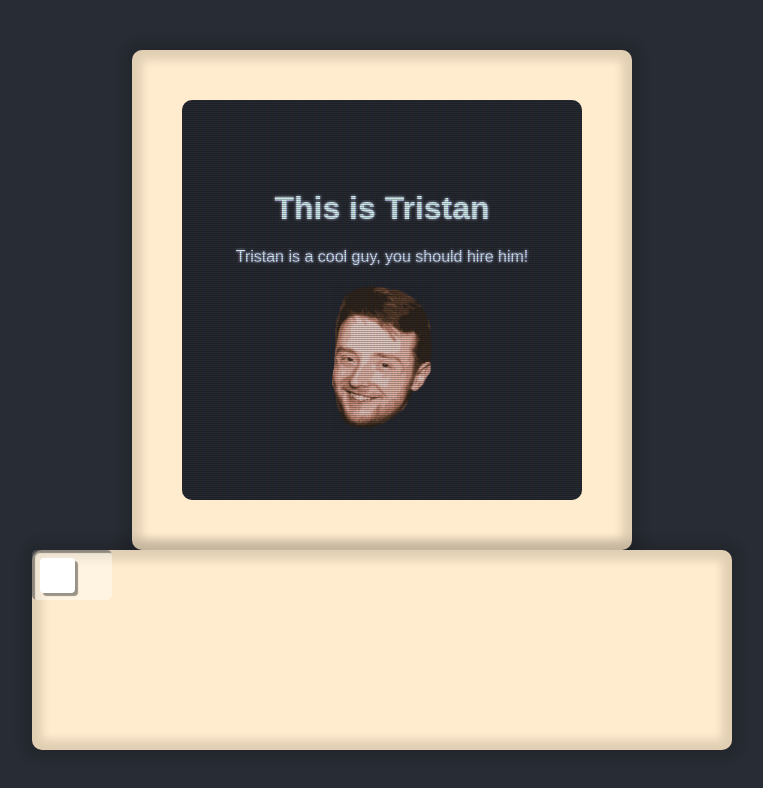
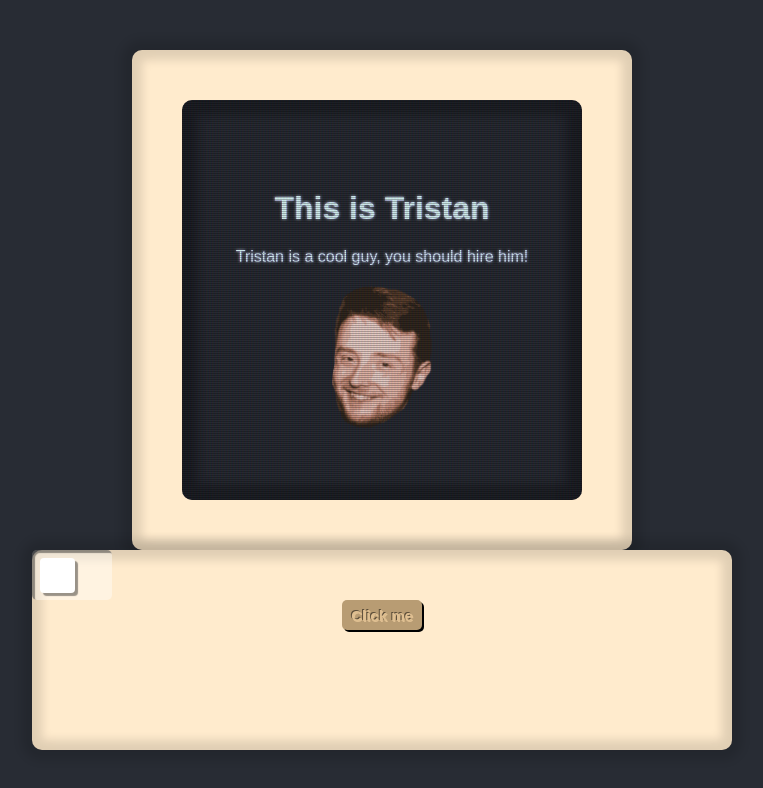
Before and after one commit to TrisRosco/portfolio, a React (Create React App) app in the folder pf/: page / in a window 1280 px wide. Shown: the top 788 px of the page, without its empty margins (258-1021 px from the left). Built offline with nearby package versions, Linux system fonts and the light colour scheme; a web font is replaced by a local one.

Commit message:
Inner screen shadow, button now greets

```diff
--- a/pf/src/components/app/App.css
+++ b/pf/src/components/app/App.css
@@ -35,3 +35,24 @@
   border: none;
   box-shadow: inset 0 0 10px 10px #0000001f, 0 0 10px 10px #0000001f;
 }
+
+#welcome-button {
+  width: 80px;
+  height: 30px;
+  border-radius: 5px;
+  border: none;
+  background-color: rgb(184, 156, 115);
+  box-shadow: 2px 2px 0px #000000;
+  color: rgb(223, 191, 145);
+  font-size: 15px;
+  font-weight: bold;
+  cursor: pointer;
+  text-shadow: -1px -1px rgba(0,0,0,0.5), 1px 1px
+}
+
+#welcome-button:active {
+  transition: 0.2s;
+  box-shadow: none;
+  transform: translateY(2px);
+  text-shadow: -1px -1px rgba(0,0,0,0.5), 1px 1px
+}
--- a/pf/src/components/app/App.js
+++ b/pf/src/components/app/App.js
@@ -3,10 +3,9 @@ import ToggleSwitch from "../toggleSwitch";
 import CrtOuter from "../crtOuter";
 import { useEffect, useState } from "react";
 import jeff from "../../assets/images/jeff.jpg";
+import welcome from "../../assets/sounds/welcome.mp3";
 function App() {
   const [isNVGOn, setIsNVGOn] = useState(false);
-  const [deviceUptime, setDeviceUptime] = useState(0);
-  const [powerConsumption, setPowerConsumption] = useState(0);
 
   useEffect(() => {
     console.log("App loaded");
@@ -24,10 +23,11 @@ function App() {
     setIsNVGOn(!isNVGOn);
   };
 
-  const handlePowerCalc = (e) => {
-    setDeviceUptime(e.target.value);
-    setPowerConsumption(Math.round(e.target.value * 0.14 * 10) / 10);
+  const playWelcome = () => {
+    const audio = new Audio(welcome);
+    audio.play();
   };
+
 
   return (
     <div className="App">
@@ -35,6 +35,7 @@ function App() {
           <CrtOuter />
           <div className="pc-tower">
           <ToggleSwitch isNVGOn={isNVGOn} nvgMode={nvgMode} />
+          <button id="welcome-button" onClick={playWelcome}> Click me </button>
 
           </div>
       </header>
--- a/pf/src/components/crtScreen/styles.css
+++ b/pf/src/components/crtScreen/styles.css
@@ -128,6 +128,26 @@
       text-shadow: 2.6208764473832513px 0 1px rgba(0,30,255,0.5), -2.6208764473832513px 0 1px rgba(255,0,80,0.3), 0 0 3px;
     }
   }
+
+  @keyframes leftToRight {
+    0% {
+      transform: rotate(0deg);
+    }
+    25% {
+      transform: rotate(-6deg);
+    }
+    50% {
+      transform: rotate(0deg);
+    }
+    75% {
+      transform: rotate(6deg);
+    }
+    100% {
+      transform: rotate(0deg);
+    }
+  }
+
+
   .crtScreen::after {
     content: " ";
     display: block;
@@ -142,6 +162,7 @@
     pointer-events: none;
     animation: flicker 0.1s infinite;
     border-radius: 10px;
+    box-shadow: inset 0 0 10px 15px rgba(0, 0, 0, 0.164);
   }
   .crtScreen::before {
     content: " ";
@@ -156,6 +177,8 @@
     background-size: 100% 2px, 3px 100%;
     pointer-events: none;
     border-radius: 10px;
+    box-shadow: inset 0 0 10px 15px rgba(0, 0, 0, 0.164);
+    /* box-shadow: inset 0px 2px 2px 5px rgba(255, 255, 255, 0.274); */
   }
   .crtScreen {
     animation: textShadow 0.1s infinite;
@@ -181,4 +204,5 @@
   }
   #my-face {
     width: 100px;
+    animation: leftToRight 1s linear infinite;
   }
```
Also changed, not shown: 1 other file (tests, documents, lock files or other folders).
